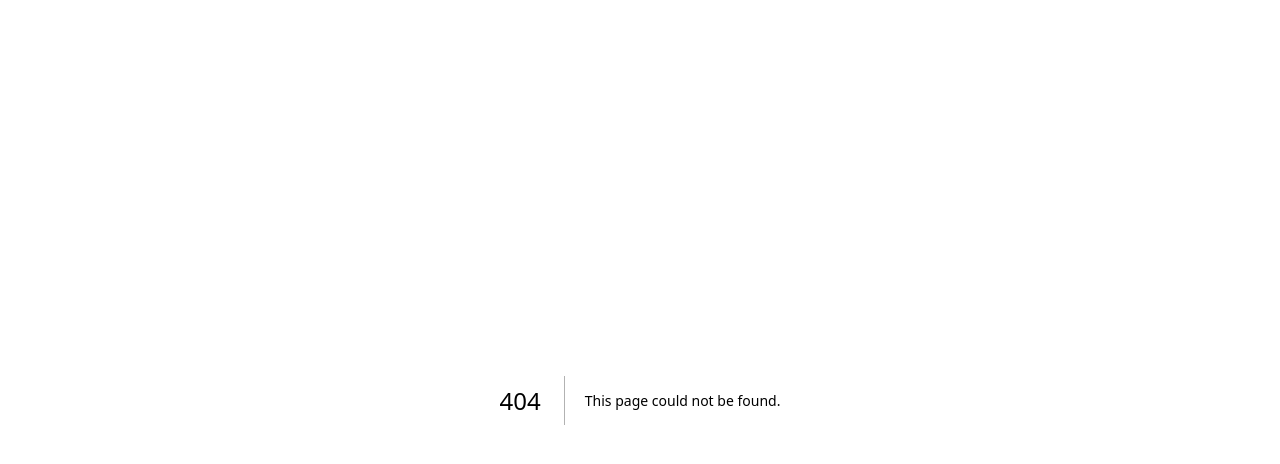
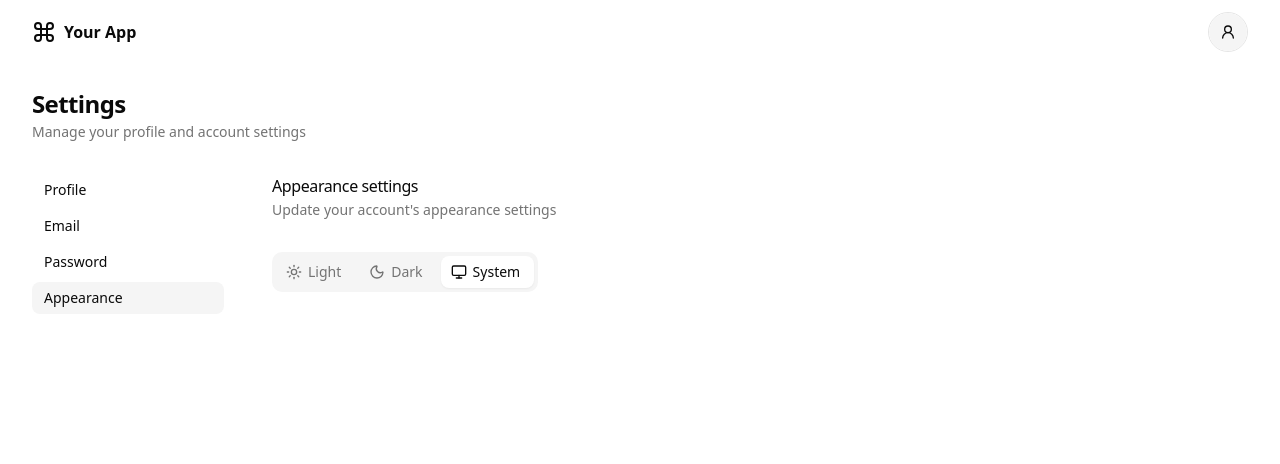
Before and after one commit to georgekettle/nextjs_starter, a Next.js app: page /settings/appearance in a window 1280 px wide. Before the commit this address had no page. Shown: the top 464 px of the page. Built offline with nearby package versions, Linux system fonts and the light colour scheme.

Commit message:
Added appearance settings with a ThemeProvider and settings/appearance page

```diff
--- a/app/layout.js
+++ b/app/layout.js
@@ -2,6 +2,7 @@ import { Geist, Geist_Mono } from "next/font/google";
 import "./globals.css";
 import { AuthProvider } from "@/components/providers/auth";
 import { ToastProvider } from '@/components/providers/toast-provider'
+import { ThemeProvider } from '@/components/providers/theme-provider'
 
 const geistSans = Geist({
   variable: "--font-geist-sans",
@@ -14,20 +15,23 @@ const geistMono = Geist_Mono({
 });
 
 export const metadata = {
-  title: "Create Next App",
-  description: "Generated by create next app",
+  title: "NextJS Rails Starter",
+  description: "A NextJS template that consumes a Rails API",
 };
 
 export default function RootLayout({ children }) {
   return (
-    <html lang="en">
+    <html lang="en" suppressHydrationWarning>
       <body
         className={`${geistSans.variable} ${geistMono.variable} antialiased`}
+        suppressHydrationWarning
       >
-        <AuthProvider>
-          {children}
-          <ToastProvider />
-        </AuthProvider>
+        <ThemeProvider>
+          <AuthProvider>
+            {children}
+            <ToastProvider />
+          </AuthProvider>
+        </ThemeProvider>
       </body>
     </html>
   );
--- /dev/null
+++ b/app/settings/appearance/page.js
@@ -0,0 +1,20 @@
+"use client"
+
+import AppearanceToggle from "@/components/settings/appearance-toggle"
+import SettingsLayout from "@/components/settings/settings-layout"
+import { Card, CardContent, CardDescription, CardHeader, CardTitle } from "@/components/ui/card"
+import HeadingSmall from "@/components/heading-small"
+
+export default function AppearanceSettingsPage() {
+  return (
+    <SettingsLayout>
+      <div className="space-y-8">
+        <HeadingSmall
+          title="Appearance settings"
+          description="Update your account's appearance settings"
+        />
+        <AppearanceToggle />
+      </div>
+    </SettingsLayout>
+  )
+}
--- /dev/null
+++ b/components/providers/theme-provider.js
@@ -0,0 +1,17 @@
+"use client"
+
+import { ThemeProvider as NextThemesProvider } from "next-themes"
+
+export function ThemeProvider({ children }) {
+  return (
+    <NextThemesProvider
+      attribute="class"
+      defaultTheme="system"
+      enableSystem
+      disableTransitionOnChange
+      suppressHydrationWarning
+    >
+      {children}
+    </NextThemesProvider>
+  )
+}
--- /dev/null
+++ b/components/settings/appearance-toggle.js
@@ -0,0 +1,52 @@
+import { Monitor, Moon, Sun } from "lucide-react"
+import { useTheme } from "next-themes"
+import { cn } from "@/lib/utils"
+import { useEffect, useState } from "react"
+
+export default function AppearanceToggle({
+  className = "",
+  ...props
+}) {
+  const { theme, setTheme } = useTheme()
+  const [mounted, setMounted] = useState(false)
+
+  useEffect(() => {
+    setMounted(true)
+  }, [])
+
+  if (!mounted) {
+    return null
+  }
+
+  const tabs = [
+    { value: "light", icon: Sun, label: "Light" },
+    { value: "dark", icon: Moon, label: "Dark" },
+    { value: "system", icon: Monitor, label: "System" },
+  ]
+
+  return (
+    <div
+      className={cn(
+        "inline-flex gap-1 rounded-lg bg-neutral-100 p-1 dark:bg-neutral-800",
+        className,
+      )}
+      {...props}
+    >
+      {tabs.map(({ value, icon: Icon, label }) => (
+        <button
+          key={value}
+          onClick={() => setTheme(value)}
+          className={cn(
+            "flex items-center rounded-md px-3.5 py-1.5 transition-colors",
+            theme === value
+              ? "bg-white shadow-xs dark:bg-neutral-700 dark:text-neutral-100"
+              : "text-neutral-500 hover:bg-neutral-200/60 hover:text-black dark:text-neutral-400 dark:hover:bg-neutral-700/60",
+          )}
+        >
+          <Icon className="-ml-1 h-4 w-4" />
+          <span className="ml-1.5 text-sm">{label}</span>
+        </button>
+      ))}
+    </div>
+  )
+}
--- a/components/settings/settings-layout.js
+++ b/components/settings/settings-layout.js
@@ -22,10 +22,6 @@ const sidebarNavItems = [
   {
     title: "Password",
     href: '/settings/password',
-  },
-  {
-    title: "Sessions",
-    href: '/settings/sessions',
   },
   {
     title: "Appearance",
```
Also changed, not shown: 1 other file (tests, documents, lock files or other folders).
